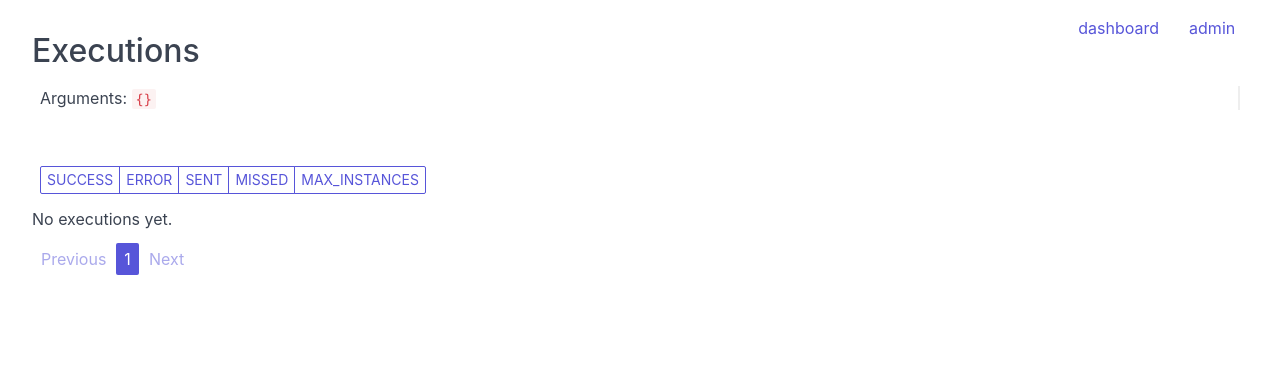
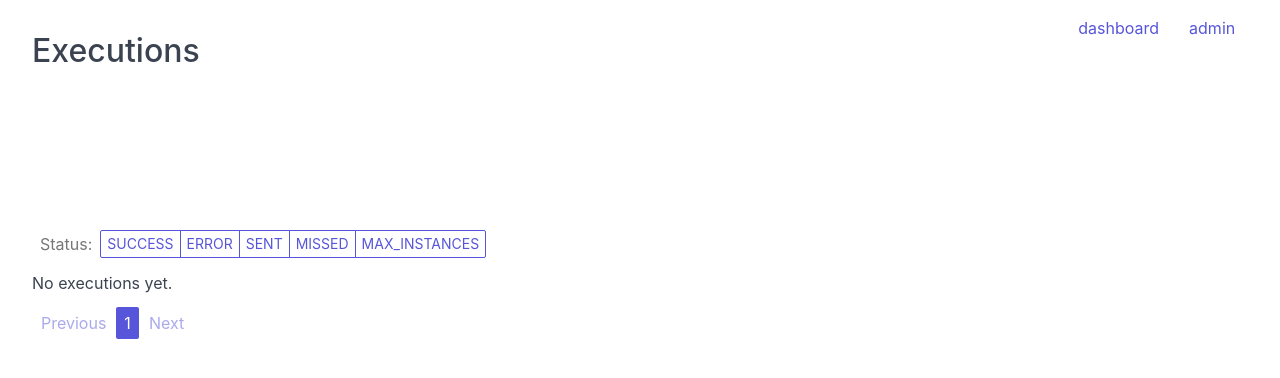
Before and after one commit to reorx/tako, a Django app: page /tako/executions in a window 1280 px wide. Shown: the top 378 px of the page. Run offline with Django 5.2, Linux system fonts and the light colour scheme; data that the repository does not hold is empty.

Commit message:
filter job id in executions page

```diff
--- a/tako/static/base.css
+++ b/tako/static/base.css
@@ -7,6 +7,30 @@ h2 {
 
 .table td, .table th {
   padding: .5em .4em;
+}
+table {
+  font-size: 15px;
+}
+td > code {
+  color: #333;
+  background: inherit;
+}
+td {
+  line-height: 1.1em;
+}
+td a {
+  display: inline-block;
+}
+td > pre {
+  word-wrap: break-word;
+  white-space: pre-wrap;
+  font-family: Monaco, Consolas, Courier, monospace;
+  font-size: .9em;
+  margin: 0;
+}
+
+section.container {
+  margin-bottom: .8em;
 }
 
 .label.label-success {
@@ -61,6 +85,24 @@ h2 > .sublink {
   text-decoration: underline;
 }
 
+/* filter */
+.filters-group {
+  display: flex;
+  align-items: center;
+  gap: 16px;
+}
+.filters-group > div {
+  display: flex;
+  align-items: center;
+  gap: 8px;
+}
+.filters-group label {
+  color: #777;
+}
+
+
+/* event drop */
+
 .drop {
   cursor: pointer;
 }
@@ -81,26 +123,10 @@ h2 > .sublink {
   margin-right: .5em;
 }
 
-/*
-.ed-tooltip::before {
-    content: '';
-    display: block;
-    position: absolute;
-    top: -.5em;
-    left: 1.2em;
-    width: 1em;
-    height: 1em;
-    background: #fff;
-    border: 1px solid #aaa;
-    border-width: 1px 0 0 1px;
-    transform: rotate(45deg);
-    z-index: 1;
-}
-*/
-
-/* event drop styles */
 .event-drops-container {
   display: flex;
+  margin-bottom: 16px;
+  min-height: 128px;
 }
 
 .y-tick {
--- a/tako/static/execution_table.js
+++ b/tako/static/execution_table.js
@@ -1,6 +1,17 @@
-// execute task
 (function() {
-  var executeBtns = document.getElementsByClassName('btn-execute');
+  // filter job
+  const filterBtns = document.querySelectorAll('.btn-filter-job');
+  filterBtns.forEach(btn => {
+    btn.addEventListener('click', (e) => {
+      const el = e.currentTarget;
+      const params = new URLSearchParams(window.location.search);
+      params.set('job_id', el.dataset.jobId)
+      TAKO.setSearchParams(params);
+    })
+  });
+
+  // execute job
+  var executeBtns = document.getElementsByClassName('btn-execute-job');
   [].slice.call(executeBtns).forEach(function(x) {
     x.addEventListener('mouseup', function(e) {
       var dom = e.currentTarget;
@@ -24,12 +35,10 @@
       })
     })
   })
-})();
 
-// cancel job
-(function() {
-  var executeBtns = document.getElementsByClassName('btn-cancel-job');
-  [].slice.call(executeBtns).forEach(function(x) {
+  // cancel job
+  var cancelBtns = document.getElementsByClassName('btn-cancel-job');
+  [].slice.call(cancelBtns).forEach(function(x) {
     x.addEventListener('mouseup', function(e) {
       var dom = e.currentTarget;
       var id = Number(dom.dataset.jobId);
--- a/tako/templates/base.html
+++ b/tako/templates/base.html
@@ -11,6 +11,14 @@
   <link rel="stylesheet" href="{% static "spectre.min.css" %}">
   <link rel="stylesheet" href="{% static "spectre.icons.min.css" %}">
   <link rel="stylesheet" href="/static/base.css">
+  <script>
+    const TAKO = {
+      setSearchParams: function(params) {
+        const paramsStr = params.toString()
+        window.location = window.location.pathname + (paramsStr ? '?' + paramsStr : '')
+      }
+    }
+  </script>
   {% block head %}
   {% endblock %}
 </head>
--- a/tako/templates/execution_table.html
+++ b/tako/templates/execution_table.html
@@ -39,14 +39,29 @@
       <td><span class="number-font">{{ exec.job.next_run_time|iso_time }}</span></td>
       {% if request.user.is_authenticated and request.user.is_superuser %}
       <td>
-        <button class="btn btn-sm btn-execute" title="execute task now" data-task-id="{{exec.task.id}}">
+        <div style="display: flex; gap: 8px;">
+          <button
+            class="btn btn-sm tooltip tooltip-left btn-filter-job"
+            data-tooltip="Filter executions by this job"
+            data-job-id="{{exec.job.id}}"
+          >
+            <i class="icon icon-flag"></i>
+          </button>
+
+          <button
+            class="btn btn-sm tooltip tooltip-left btn-execute-job"
+            data-tooltip="Execute job now"
+            data-job-id="{{exec.job.id}}"
+          >
             <i class="icon icon-refresh"></i>
           </button>
+
           {% if exec.task_trigger.create_type == 'instant_task' %}
             <button class="btn btn-sm btn-cancel-job" data-job-id="{{exec.id}}">
               <i class="icon icon-minus"></i>
             </button>
           {% endif %}
+        </div>
       </td>
       {% endif %}
       </td>
--- a/tako/templates/executions.html
+++ b/tako/templates/executions.html
@@ -2,43 +2,35 @@
 {% load tako_filters %}
 
 {% block head %}
-<style>
-  table {
-    font-size: 15px;
-  }
-  td > pre {
-    word-wrap: break-word;
-    white-space: pre-wrap;
-    font-family: Monaco, Consolas, Courier, monospace;
-    font-size: .9em;
-    margin: 0;
-  }
-  section.container {
-    margin-bottom: .8em;
-  }
-</style>
 {% endblock %}
 
 {% block main %}
   <h1>Executions</h1>
 
   <section class="container">
-      <div class="" style="border-right: 2px solid #eee">
-        <div>Arguments: <code>{{ params }}</code></div>
+      <div id="event-drops-chart" class="event-drops-container">
+        <div class="loading loading-lg" style="position: relative; top: 10px;"></div>
       </div>
 
-      <div class="">
-        <div id="event-drops-chart" class="event-drops-container">
-          <div class="loading loading-lg" style="position: relative; top: 10px;"></div>
+      <div class="filters-group">
+        <div>
+          <label>Status:</label>
+          <div class="btn-group filter-status">
+          {% for status in DjangoJobExecution.STATUSES %}
+            <button class="btn btn-sm {% if status in params_statuses %}active{% endif %}">{{ status }}</button>
+          {% endfor %}
+          </div>
         </div>
-      </div>
 
-      <div>
-        <div class="btn-group filter-status">
-        {% for status in DjangoJobExecution.STATUSES %}
-          <button class="btn btn-sm {% if status in params_statuses %}active{% endif %}">{{ status }}</button>
-        {% endfor %}
+        {% if params.job_id is not None %}
+        <div>
+          <label>Job:</label>
+          <span class="chip">
+            {{ params.job_id }}
+            <button class="btn btn-clear btn-clear-job-filter" aria-label="Close" role="button"></button>
+          </span>
         </div>
+        {% endif %}
       </div>
   </section>
 
@@ -90,6 +82,7 @@
   <script src="/static/d3.min.js"></script>
   <script src="/static/event-drops@1.2.0.min.js"></script>
   <script src="/static/event-drops-utils.js"></script>
+  <script src="/static/execution_table.js"></script>
   <script>
     (function() {
       // pjax
@@ -100,7 +93,6 @@
       });
 
       // status filter
-      const executionsUrl = '{% url "executions" %}';
       document.querySelector('.filter-status').addEventListener('click', function(e) {
         if (e.target.tagName === 'BUTTON') {
           const status = e.target.textContent;
@@ -113,10 +105,19 @@
           } else {
             params.append('status', status)
           }
-          const paramsStr = params.toString()
-          window.location = executionsUrl + (paramsStr ? '?' + paramsStr : '')
+          TAKO.setSearchParams(params)
         }
       });
+
+      // job filter
+      const clearJobFilterBtn = document.querySelector('.btn-clear-job-filter')
+      if (clearJobFilterBtn) {
+        clearJobFilterBtn.addEventListener('click', function(e) {
+          const params = new URLSearchParams(window.location.search);
+          params.delete('job_id')
+          TAKO.setSearchParams(params)
+        });
+      }
 
       // event drops
       var chart_el = document.getElementById('event-drops-chart');
--- a/tako/views/base.py
+++ b/tako/views/base.py
@@ -76,7 +76,7 @@ class APIView(View):
 def get_executions_params(request):
     params = {}
 
-    job_id = get_param(request, 'job_id', int)
+    job_id = get_param(request, 'job_id')
     if job_id is not None:
         params['job_id'] = job_id
 
```
Also changed, not shown: tako/templates/dashboard.html (+1 -17 lines). Lines whose indentation alone changed are shown as unchanged.
